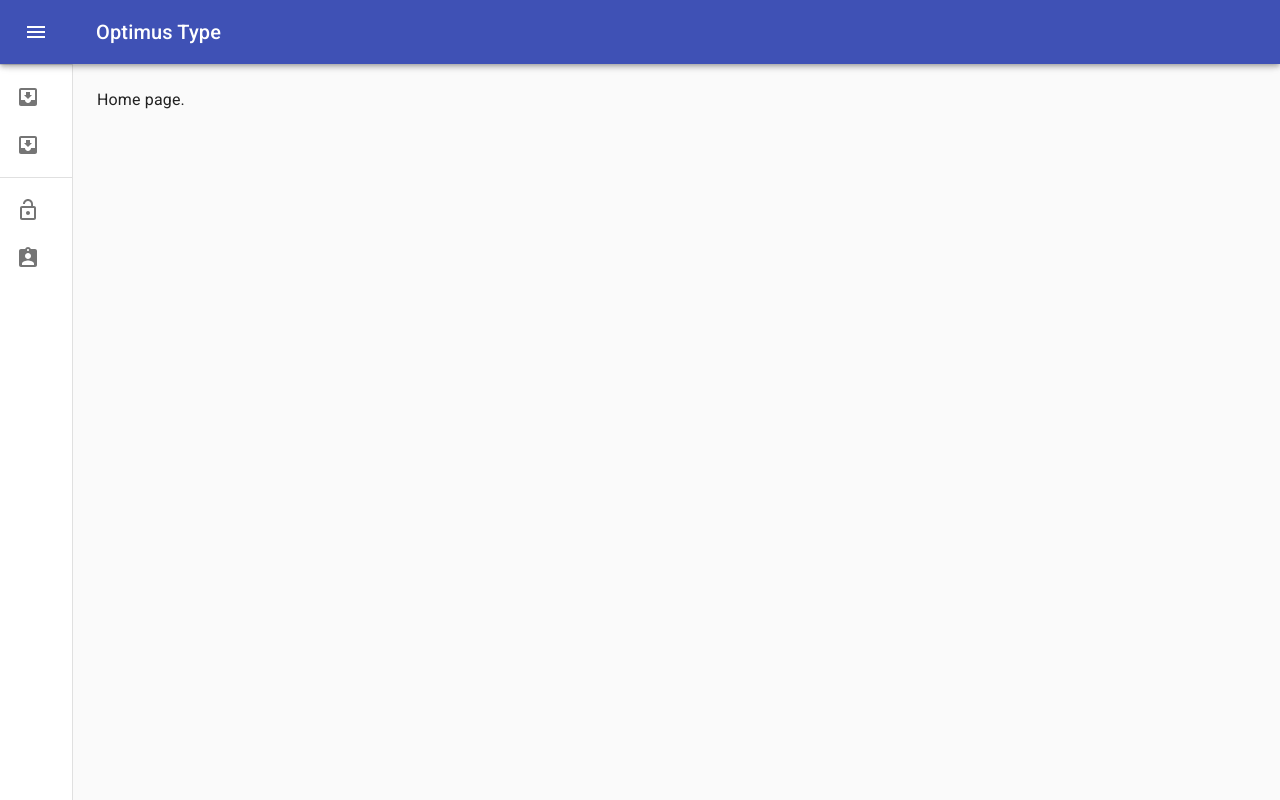
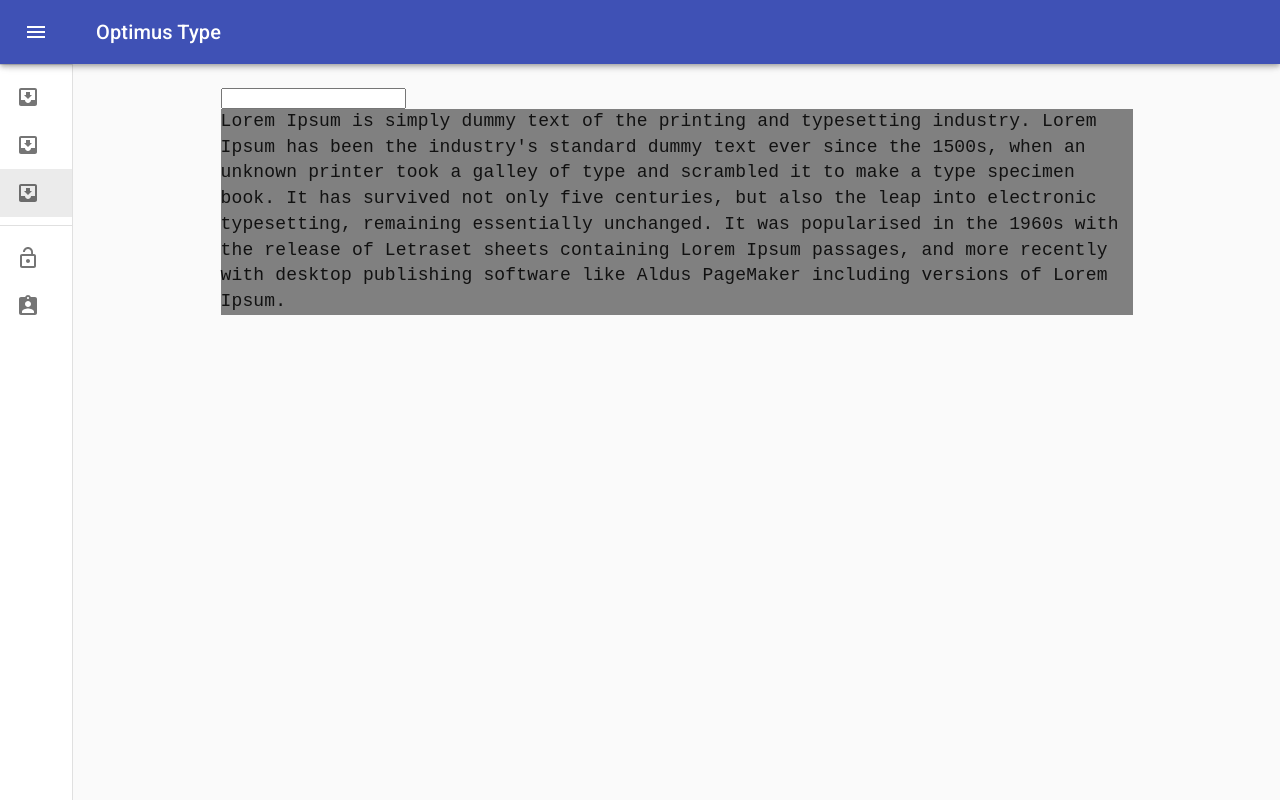
Before and after one commit to hesoyam11/optimus-type.react-client, a React (Create React App) app: page /demo in a window 1280 px wide. Built offline with nearby package versions, Linux system fonts and the light colour scheme.

Commit message:
Demo exercise input field with onFocus handling and green highlighting

```diff
--- a/src/App.js
+++ b/src/App.js
@@ -10,6 +10,7 @@ import {
 import NavigationBar from "./NavigationBar";
 import SignIn from "./SignIn";
 import SignUp from "./SignUp";
+import Demo from "./Demo";
 import useLocalStorage from "./utils/useLocalStorage";
 
 
@@ -79,6 +80,9 @@ function App() {
             <main className={classes.content}>
                 <div className={classes.toolbar} />
                 <Switch>
+                    <Route path="/demo">
+                        <Demo />
+                    </Route>
                     <Route path="/sign-in">
                         {isAuthenticated ? <Redirect to="/" /> : <SignIn doSignIn={doSignIn} />}
                     </Route>
--- /dev/null
+++ b/src/Demo.js
@@ -0,0 +1,95 @@
+import React, { useState } from 'react';
+import {
+    Container
+} from '@material-ui/core';
+import { createStyles, makeStyles } from "@material-ui/core/styles";
+
+
+import useFocus from "./utils/useFocus";
+
+
+const useStyles = makeStyles(() =>
+    createStyles({
+        charSpan: {
+            fontFamily: "Monospace",
+            fontSize: 18
+        },
+        correctCharSpan: {
+            backgroundColor: 'green'
+        },
+        hide: {
+            display: 'none',
+        },
+        notFocusedDiv: {
+            backgroundColor: 'gray'
+        }
+    }),
+);
+
+export default function Demo() {
+    const classes = useStyles();
+
+    const demoText = "Lorem Ipsum is simply dummy text of the printing " +
+        "and typesetting industry. Lorem Ipsum has been the industry's " +
+        "standard dummy text ever since the 1500s, when an unknown printer " +
+        "took a galley of type and scrambled it to make a type specimen book. " +
+        "It has survived not only five centuries, but also the leap into " +
+        "electronic typesetting, remaining essentially unchanged. It was " +
+        "popularised in the 1960s with the release of Letraset sheets " +
+        "containing Lorem Ipsum passages, and more recently with desktop " +
+        "publishing software like Aldus PageMaker including versions of " +
+        "Lorem Ipsum.";
+
+    const [currentIndex, setCurrentIndex] = useState(0);
+    const demoTextLength = demoText.length;
+
+    const [isDemoInputFocused, setIsDemoInputFocused] = useState(false);
+    const [demoInputRef, setDemoInputFocus] = useFocus();
+
+    const handleDemoInputFocus = () => {
+        setIsDemoInputFocused(true);
+    };
+
+    const handleDemoInputBlur = () => {
+        setIsDemoInputFocused(false);
+    };
+
+    const handleKeyPress = (event) => {
+        const key = event.key;
+        console.log(key);
+        if (currentIndex < demoTextLength && demoText[currentIndex] === key) {
+            setCurrentIndex(currentIndex + 1);
+        }
+    };
+
+    return (
+        <Container component="main" maxWidth="md">
+            <input
+                ref={demoInputRef}
+                onFocus={handleDemoInputFocus}
+                onBlur={handleDemoInputBlur}
+                onKeyPress={handleKeyPress}
+            />
+            <div
+                className={
+                    isDemoInputFocused ? null : classes.notFocusedDiv
+                }
+                onClick={setDemoInputFocus}
+            >
+                {
+                    demoText.split("").map((char, index) => (
+                        <span
+                            key={index}
+                            className={[
+                                classes.charSpan,
+                                (index < currentIndex) ? classes.correctCharSpan : ""
+                            ].join(" ")}
+                        >
+                            {char}
+                        </span>
+                    ))
+                }
+            </div>
+        </Container>
+    );
+};
--- a/src/NavigationBar.js
+++ b/src/NavigationBar.js
@@ -206,6 +206,12 @@ const NavigationBar = (props) => {
                             <ListItemText primary="About" />
                         </ListItem>
                     </NavLink>
+                    <NavLink to="/demo" className={classes.navLink}>
+                        <ListItem button selected={activeRoute("/demo")}>
+                            <ListItemIcon><InboxIcon /></ListItemIcon>
+                            <ListItemText primary="Demo" />
+                        </ListItem>
+                    </NavLink>
                 </List>
                 <Divider />
                 {
--- /dev/null
+++ b/src/utils/useFocus.js
@@ -0,0 +1,9 @@
+import { useRef } from 'react';
+
+
+export default function useFocus() {
+    const htmlElRef = useRef(null)
+    const setFocus = () => {htmlElRef.current && htmlElRef.current.focus()}
+
+    return [ htmlElRef, setFocus ]
+}
--- a/src/utils/useLocalStorage.js
+++ b/src/utils/useLocalStorage.js
@@ -1,4 +1,4 @@
-import {useState} from 'react';
+import { useState } from 'react';
 
 
 export default function useLocalStorage(key, initialValue) {
```
Also changed, not shown: src/Routes.js (deleted, +0 -40 lines).
